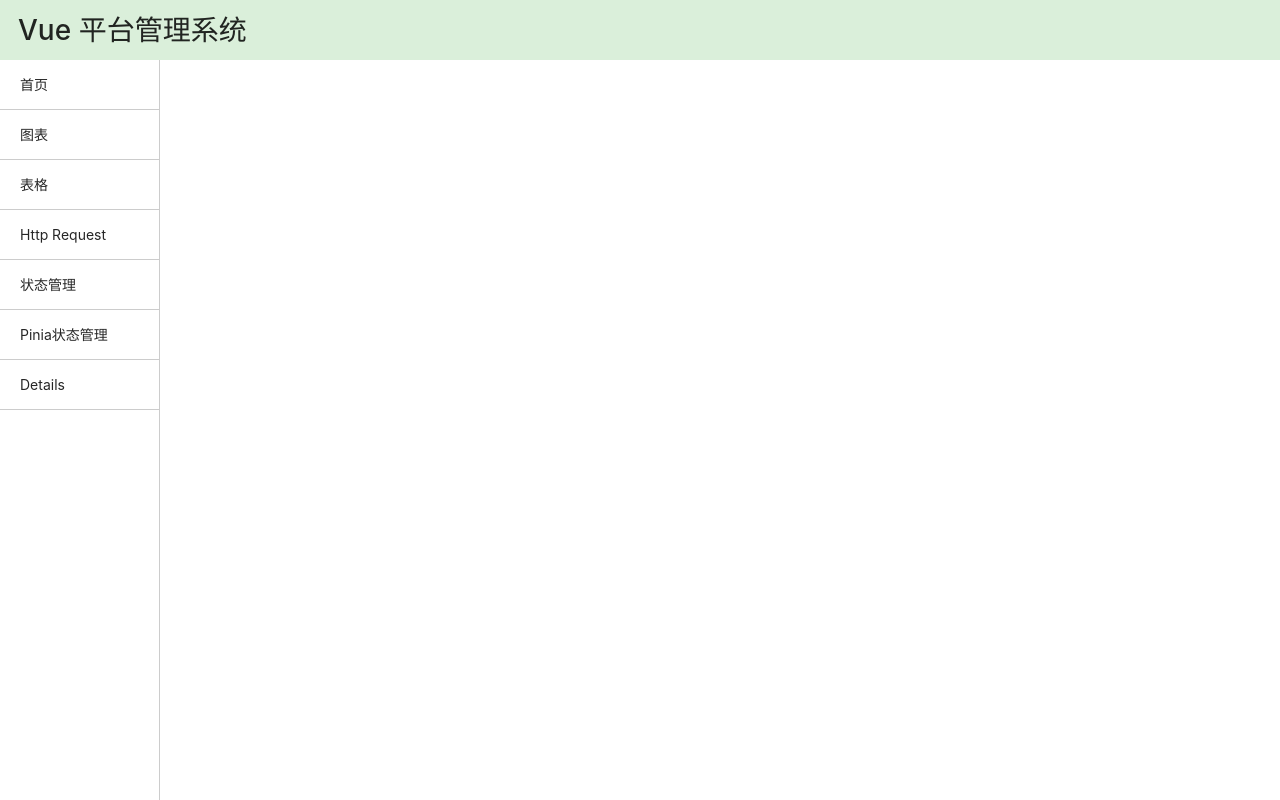
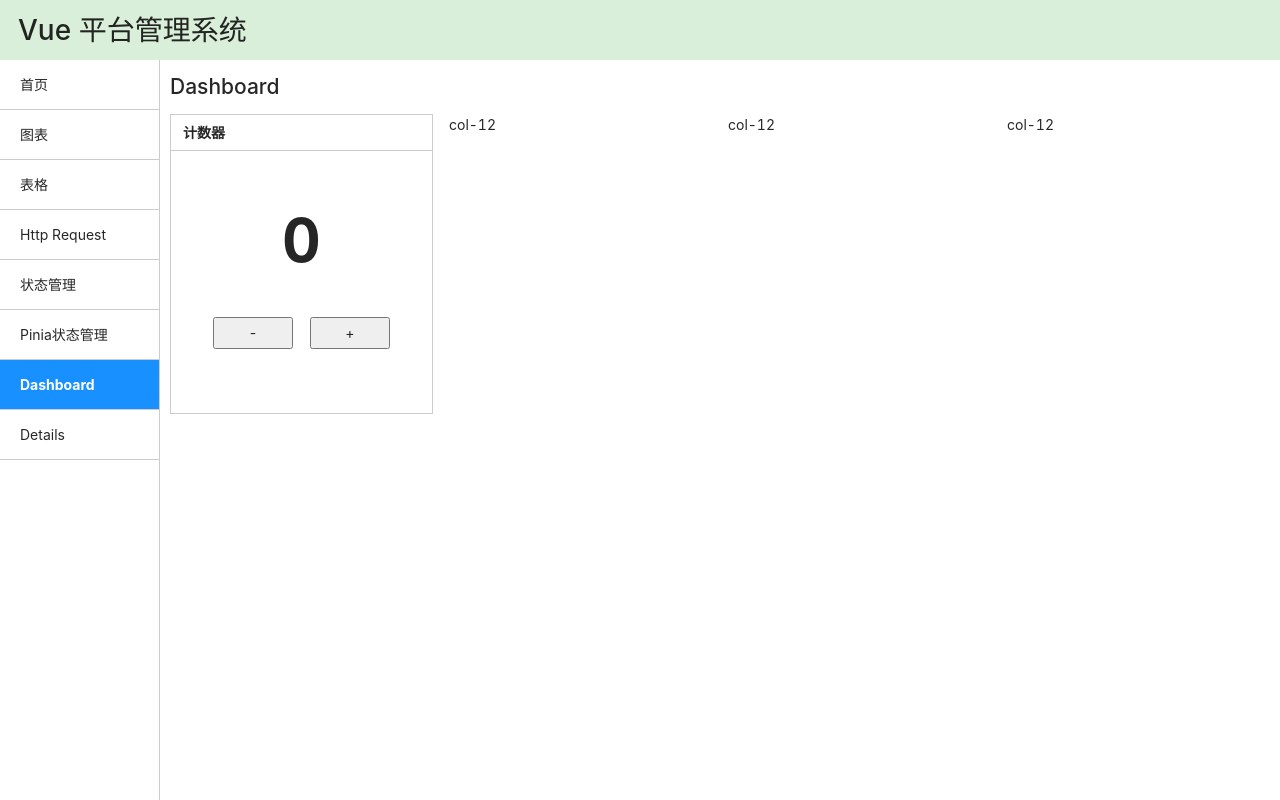
Before and after one commit to sangwell/vue-rock, a Vue app: page /dashboard in a window 1280 px wide. Built offline with nearby package versions, Linux system fonts and the light colour scheme.

Commit message:
add widget

```diff
--- a/src/App.vue
+++ b/src/App.vue
@@ -38,6 +38,9 @@ const isActive = (path: string) => {
           </li>
           <li :class="{ active: isActive('/pinia') }" @click="navigateTo('/pinia')">
             Pinia状态管理
+          </li>
+          <li :class="{ active: isActive('/dashboard') }" @click="navigateTo('/dashboard')">
+            Dashboard
           </li>
           <li :class="{ active: isActive('/details') }" @click="navigateTo('/details')">
             Details
--- /dev/null
+++ b/src/components/widgets/Count.vue
@@ -0,0 +1,68 @@
+<script setup lang="ts">
+import { ref } from 'vue'
+import type { Ref } from 'vue'
+
+const count: Ref<number> = ref(0)
+</script>
+
+<template>
+  <div class="widget-layout">
+    <div class="title">
+      计数器
+    </div>
+    <div class="container">
+      <div class="number">
+        {{ count }}
+      </div>
+      <div class="button-layout">
+        <button class="left" @click="count--">-</button>
+        <button class="right" @click="count++">+</button>
+      </div>
+    </div>
+
+  </div>
+</template>
+
+<style scoped>
+.widget-layout {
+  border: 1px solid #cccccc;
+  height: 300px;
+  margin-bottom: 16px;
+}
+
+.title {
+  height: 36px;
+  line-height: 36px;
+  padding: 0 12px;
+  font-weight: bold;
+  border-bottom: 1px solid #cccccc;
+}
+
+.container {
+  padding: 12px;
+
+  .number {
+    font-size: 60px;
+    font-weight: bold;
+    text-align: center;
+    padding: 30px 0;
+  }
+
+  .button-layout {
+    padding: 0 30px;
+
+    button {
+      width: 80px;
+      height: 32px;
+    }
+
+    .left {
+      float: left;
+    }
+
+    .right {
+      float: right;
+    }
+  }
+}
+</style>
--- a/src/router/index.ts
+++ b/src/router/index.ts
@@ -55,6 +55,14 @@ const router = createRouter({
       component: () => import('../views/Pinia.vue')
     },
     {
+      path: '/dashboard',
+      name: 'dashboard',
+      // route level code-splitting
+      // this generates a separate chunk (About.[hash].js) for this route
+      // which is lazy-loaded when the route is visited.
+      component: () => import('../views/Dashboard.vue')
+    },
+    {
       path: '/details',
       name: 'details',
       component: () => import('../views/Details.vue')
--- /dev/null
+++ b/src/views/Dashboard.vue
@@ -0,0 +1,25 @@
+<script setup lang="ts">
+import Count from '@/components/widgets/Count.vue'
+</script>
+
+<template>
+  <main>
+    <h2>Dashboard</h2>
+    <a-row :gutter="16">
+      <a-col :span="6">
+        <Count></Count>
+      </a-col>
+      <a-col :span="6">col-12</a-col>
+      <a-col :span="6">col-12</a-col>
+      <a-col :span="6">col-12</a-col>
+    </a-row>
+
+  </main>
+</template>
+
+<style scoped>
+main {
+  padding: 10px;
+}
+
+</style>
--- a/src/views/State.vue
+++ b/src/views/State.vue
@@ -1,7 +1,7 @@
 <script setup lang="ts">
 import LeftPanel from '@/components/state-components/LeftPanel.vue'
 import RightPanel from '@/components/state-components/RightPanel.vue'
-import {store} from '../shared/state-store/store'
+import {store} from '@/shared/state-store/store'
 </script>
 
 <template>
```
